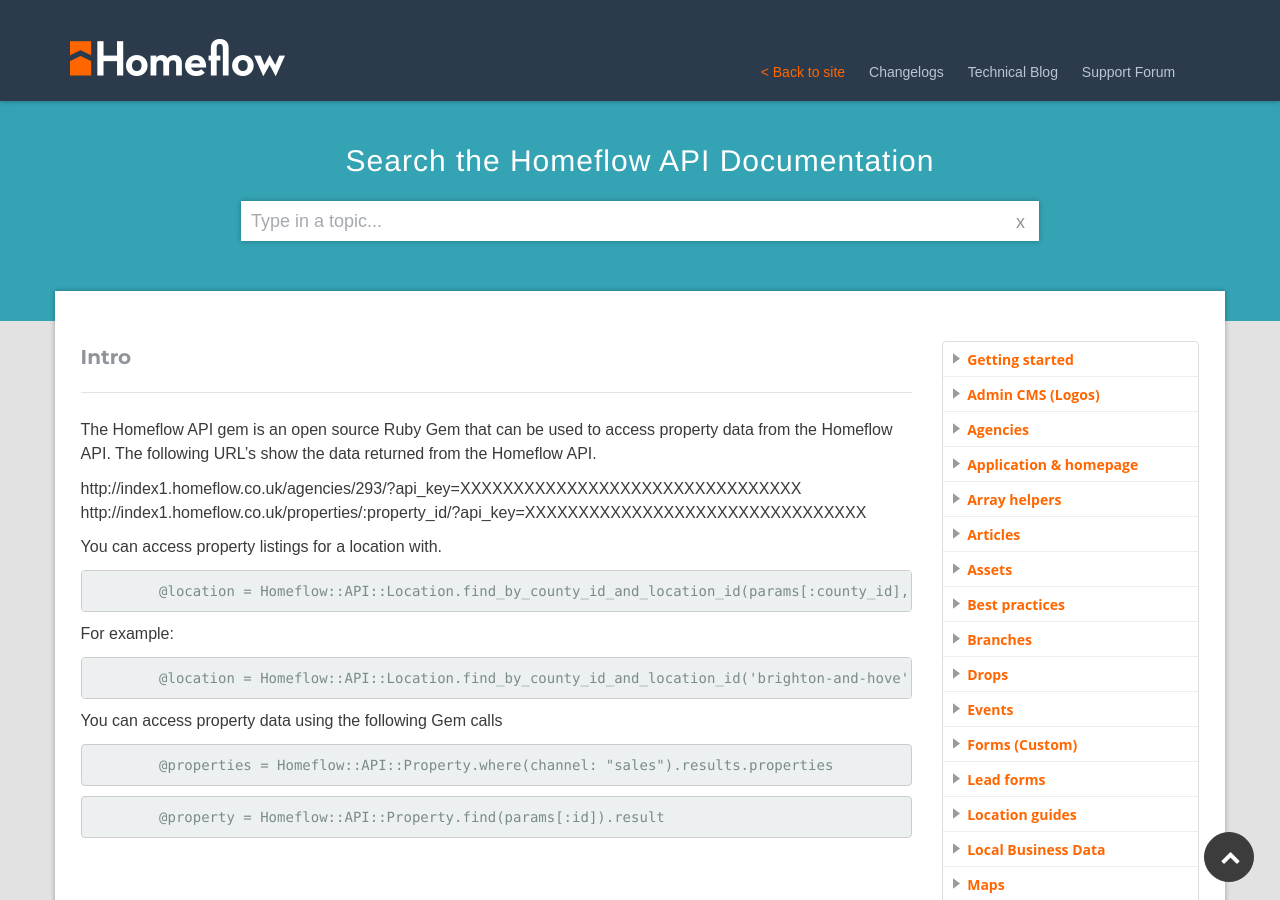
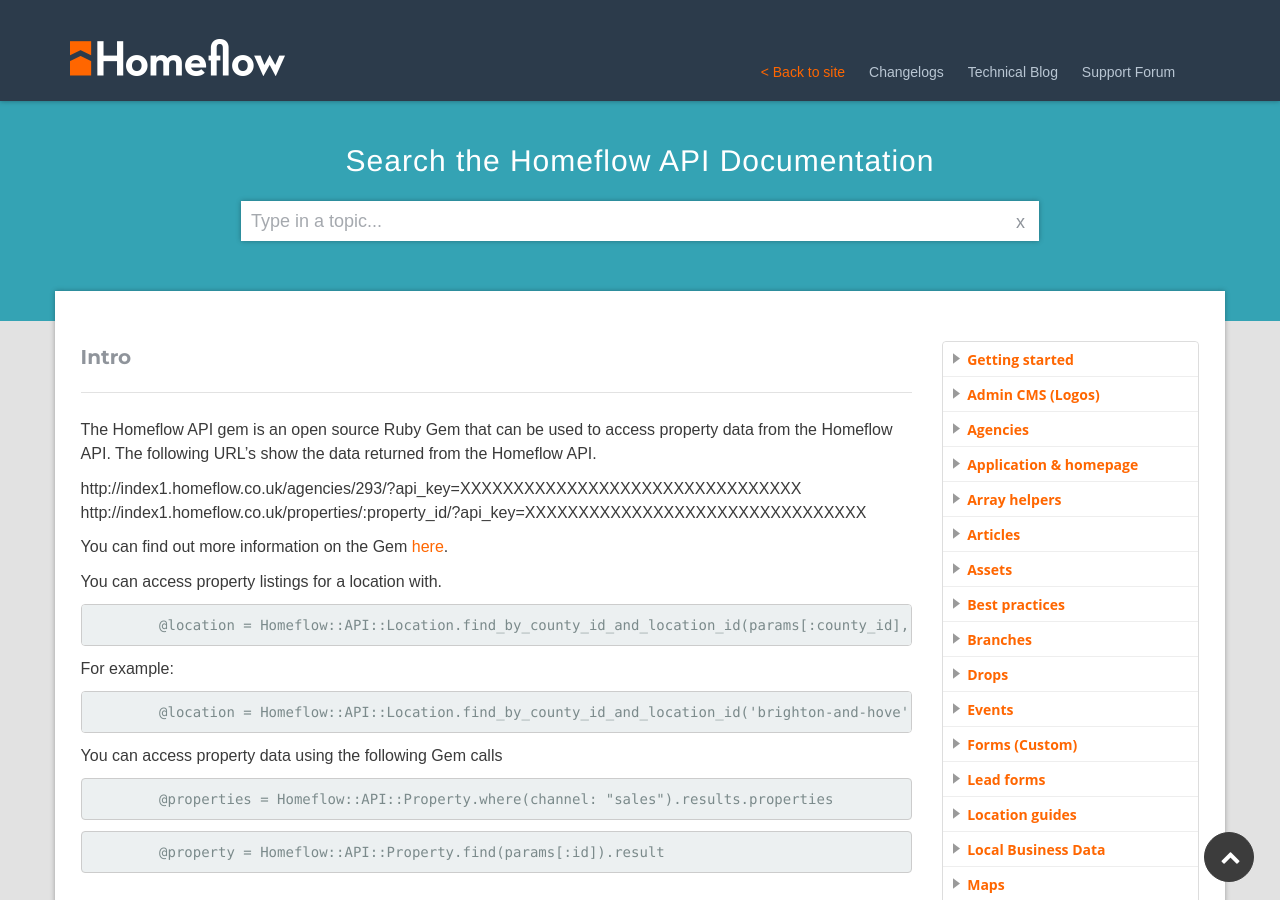
Before and after one commit to homeflow/homeflow.github.io, a Jekyll site: the page built from _posts/homeflow_api_gem/2015-08-20-intro.md, in a window 1280 px wide and 900 px high. Built offline with Jekyll 4.4.1, drawn with Linux system fonts in a browser that asks for light colours.

Commit message:
Link to GEM

```diff
--- a/_posts/homeflow_api_gem/2015-08-20-intro.md
+++ b/_posts/homeflow_api_gem/2015-08-20-intro.md
@@ -8,6 +8,8 @@ The Homeflow API gem is an open source Ruby Gem that can be used to access prope
 
 http://index1.homeflow.co.uk/agencies/293/?api_key=XXXXXXXXXXXXXXXXXXXXXXXXXXXXXXXX
 http://index1.homeflow.co.uk/properties/:property_id/?api_key=XXXXXXXXXXXXXXXXXXXXXXXXXXXXXXXX
+
+You can find out more information on the Gem [here](https://github.com/homeflow/homeflow_api).
 
 You can access property listings for a location with.
 
```
